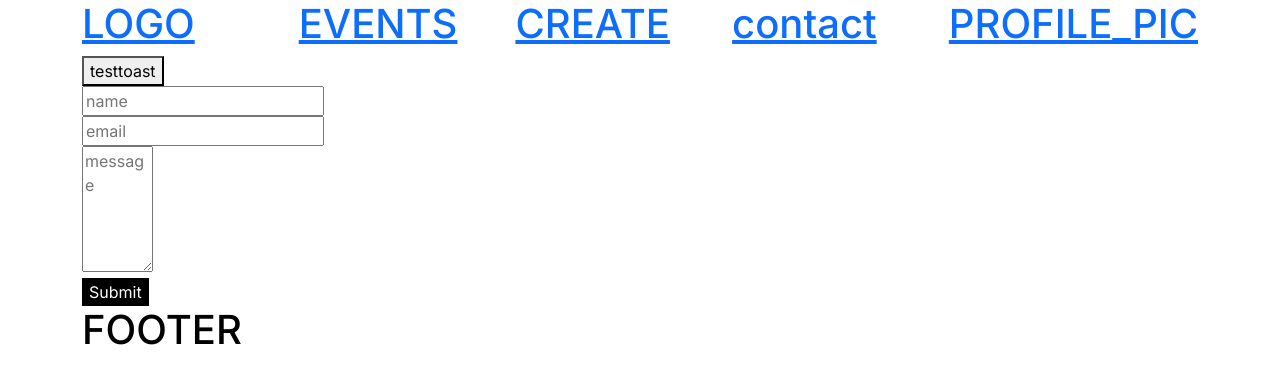
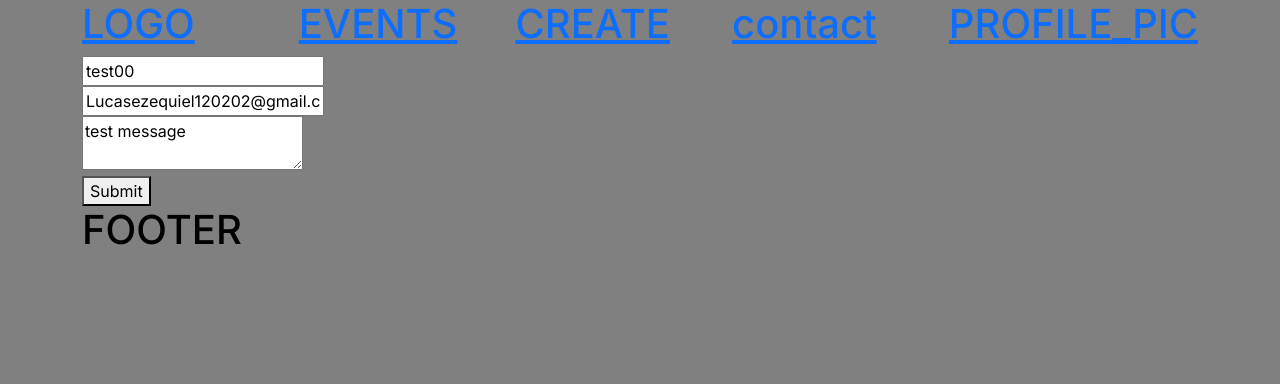
Before and after one commit to Paradis4432/ticketera, a Next.js app: page /contact in a window 1280 px wide. Shown: the top 384 px of the page. Built offline with nearby package versions, Linux system fonts and the light colour scheme.

Commit message:
mailing working? idkf

```diff
--- a/app/contact/zcomps/ContactForm.tsx
+++ b/app/contact/zcomps/ContactForm.tsx
@@ -7,18 +7,13 @@ import {z} from 'zod'
 
 
 import {toast, Toaster} from 'sonner'
-import {ContactFormSchema} from "@/app/contact/zcomps/ContactSchema";
-import {sendEmail} from "@/app/contact/zcomps/actions";
+import {sendEmail} from "@/app/contact/zutils/SendEmail";
+import {ContactFormSchema} from "@/app/contact/zutils/ContactSchemas";
+
 
 export type ContactFormInputs = z.infer<typeof ContactFormSchema>
 
 function ContactForm() {
-
-    const testToat = () => {
-        console.log("testing")
-        toast.success('Email sent!')
-    }
-
     const {
         register,
         handleSubmit,
@@ -47,19 +42,9 @@ function ContactForm() {
         <div>
             <Toaster/>
 
-            <button onClick={testToat}>
-                testtoast
-            </button>
-
-            <form
-                onSubmit={handleSubmit(processForm)}
-            >
-
+            <form onSubmit={handleSubmit(processForm)}>
                 <div>
-                    <input
-                        placeholder='name'
-                        {...register('name')}
-                    />
+                    <input placeholder='name' value={"test00"} {...register('name')}/>
                     {errors.name?.message && (
                         <p>
                             {errors.name.message}
@@ -68,11 +53,7 @@ function ContactForm() {
                 </div>
 
                 <div>
-                    <input
-                        placeholder='email'
-                        className='w-full rounded-lg'
-                        {...register('email')}
-                    />
+                    <input placeholder='email' value={"Lucasezequiel120202@gmail.com"}{...register('email')}/>
                     {errors.email?.message && (
                         <p className='ml-1 mt-1 text-sm text-red-400'>
                             {errors.email.message}
@@ -81,22 +62,13 @@ function ContactForm() {
                 </div>
 
                 <div>
-        <textarea
-            rows={5}
-            cols={5}
-            placeholder='message'
-            className='w-full rounded-lg'
-            {...register('message')}
-        />
+                    <textarea placeholder='message' value={"test message"} {...register('message')}/>
                     {errors.message?.message && (
-                        <p className='ml-1 text-sm text-red-400'>{errors.message.message}</p>
+                        <p>{errors.message.message}</p>
                     )}
                 </div>
 
-                <button
-                    disabled={isSubmitting}
-                    className='rounded-lg border border-black bg-black py-2.5 font-medium text-white transition-colors hover:bg-black/80 disabled:cursor-not-allowed disabled:opacity-50'
-                >
+                <button disabled={isSubmitting}>
                     {isSubmitting ? 'Submitting...' : 'Submit'}
                 </button>
             </form>
--- a/app/contact/zcomps/actions.ts
+++ /dev/null
@@ -1,7 +0,0 @@
-"use server"
-
-import {ContactFormInputs} from "@/app/contact/zcomps/ContactForm";
-
-export async function sendEmail(data: ContactFormInputs) {
-    return {success: true, data: data, error: "non"}
-}
--- /dev/null
+++ b/app/contact/zints/ContactFormEmail.tsx
@@ -0,0 +1,24 @@
+import React, {FC} from "react";
+
+interface ContactFormEmailProps {
+    name: string,
+    email: string,
+    message: string
+}
+
+const ContactFormEmail: FC<Readonly<ContactFormEmailProps>> = ({
+    name,
+    email,
+    message
+}) => (
+    <div>
+        <h1>Contact form</h1>
+        <p>
+            from {name} at {email}
+        </p>
+        <h2>message:</h2>
+        <p>{message}</p>
+    </div>
+)
+
+export default ContactFormEmail;
--- a/app/contact/zcomps/ContactSchema.ts
+++ b/app/contact/zutils/ContactSchemas.ts
@@ -1,4 +1,4 @@
-import {z} from 'zod'
+import {z} from "zod";
 
 export const ContactFormSchema = z.object({
     name: z.string().min(5).max(255),
--- /dev/null
+++ b/app/contact/zutils/SendEmail.ts
@@ -0,0 +1,28 @@
+"use server"
+
+import {ContactFormInputs} from "@/app/contact/zcomps/ContactForm";
+import {Resend} from "resend";
+import ContactFormEmail from "@/app/contact/zints/ContactFormEmail";
+import {ContactFormSchema} from "@/app/contact/zutils/ContactSchemas";
+
+const resend = new Resend(process.env.RESEND_API_KEY)
+const source = process.env.RESEND_EMAIL as string
+
+export async function sendEmail(data: ContactFormInputs) {
+    const r = ContactFormSchema.safeParse(data);
+    try {
+        const {name, email, message} = r.data as ContactFormInputs;
+
+        const resendResponse = await resend.emails.send({
+            from: source,
+            to: [email],
+            subject: "Contact Test",
+            text: `Name: ${name}`,
+            react: ContactFormEmail({name, email, message})
+        })
+    } catch (e) {
+        return {success: false, data: null, error: e}
+    }
+
+    return {success: true, data: data, error: "non"}
+}
--- a/app/layout.tsx
+++ b/app/layout.tsx
@@ -20,7 +20,7 @@ export default function RootLayout({
     return (
         <html lang="en">
         <body className={inter.className}>
-        <div className="app">
+        <div className="app" style={{backgroundColor:"grey", height:"100vh"}}>
             <Header></Header>
             {children}
             <Footer></Footer>
--- a/package.json
+++ b/package.json
@@ -17,6 +17,7 @@
     "react": "^18",
     "react-dom": "^18",
     "react-hook-form": "^7.51.3",
+    "resend": "^3.2.0",
     "sonner": "^1.4.41",
     "zod": "^3.23.5"
   },
```
Also changed, not shown: app/testing/page.tsx (added, +33 -0 lines), 2 other files (tests, documents, lock files or other folders).
